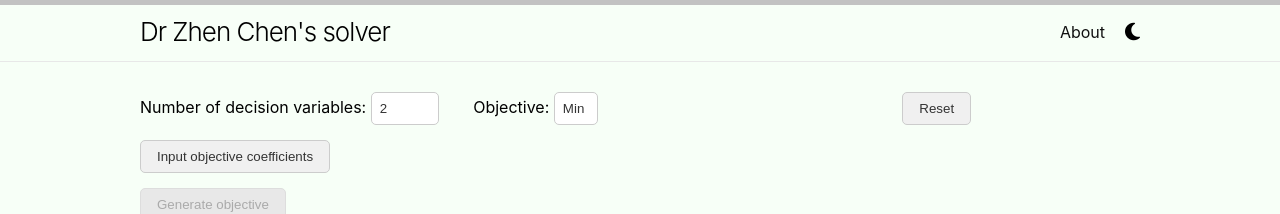
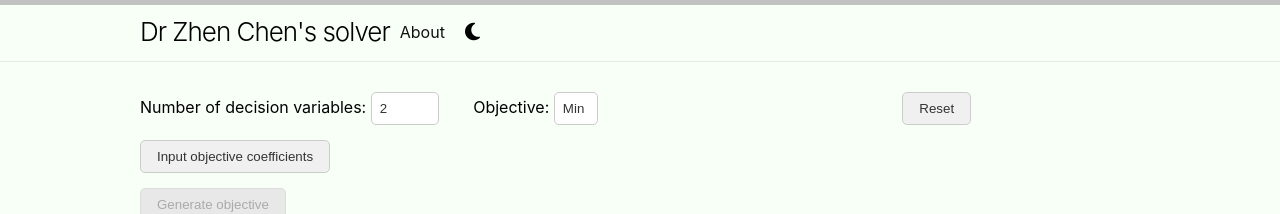
Before and after one commit to RobinChen121/online-solver, a Jekyll site: the page built from index.md, in a window 1280 px wide. Shown: the top 214 px of the page. Built offline with Jekyll 4.4.1, drawn with Linux system fonts in a browser that asks for light colours.

Commit message:
Update header.html

```diff
--- a/_includes/header.html
+++ b/_includes/header.html
@@ -1,9 +1,9 @@
 <header class="site-header" role="banner">
-  <div class="wrapper" ,style="display: flex;">
+  <div class="wrapper" style="display: flex;">
     {%- assign default_paths = site.pages | map: "path" -%} {%- assign
     page_paths = site.header_pages | default: default_paths -%}
     <a class="site-title" rel="author" href="{{ '/' | relative_url }}"
-      >{{ site.title | escape }}</a
+    >{{ site.title | escape }}</a
     >
 
     {%- if page_paths -%}
@@ -26,7 +26,7 @@
         {%- for path in page_paths -%} {%- assign my_page = site.pages | where:
         "path", path | first -%} {%- if my_page.title -%}
         <a class="page-link" href="{{ my_page.url | relative_url }}"
-          >{{ my_page.title | escape }}</a
+        >{{ my_page.title | escape }}</a
         >
         {%- endif -%} {%- endfor -%}
       </div>
```
